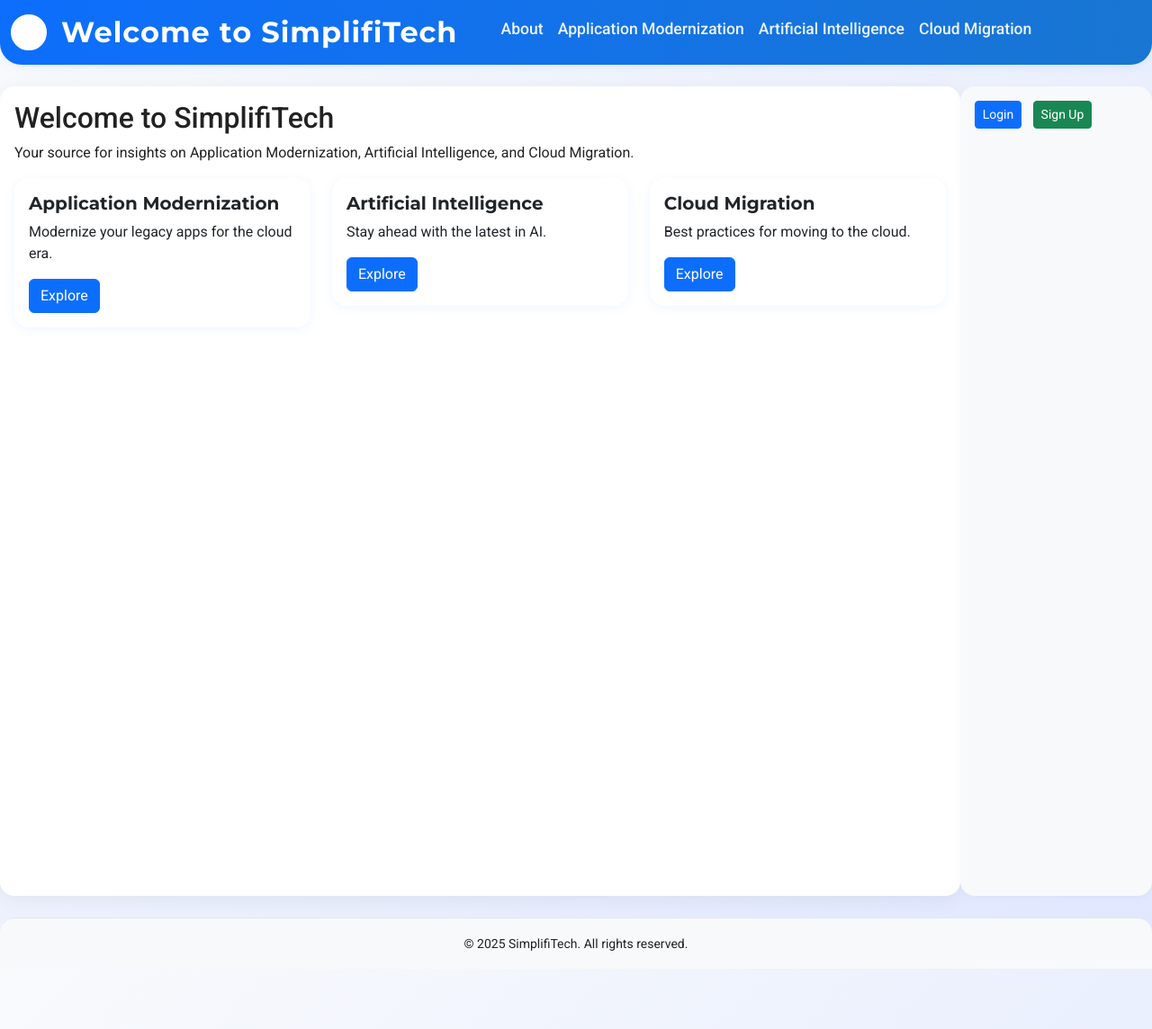
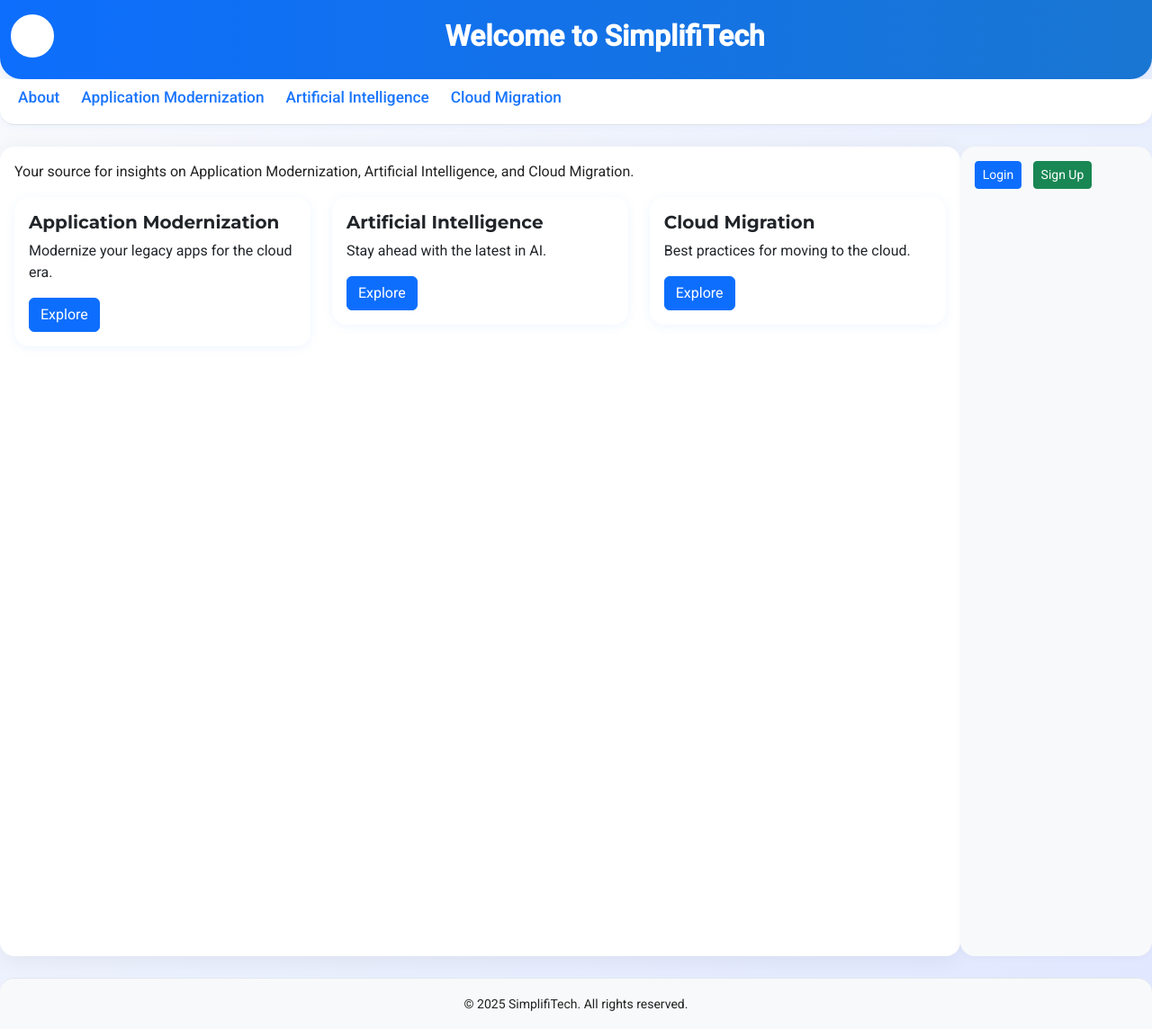
Before and after one commit to Harshadmoregit/SimplifiTech, a Jekyll site: the page built from index.html, in a window 1280 px wide. Shown: the whole page at 90% size. Built offline with Jekyll 4.4.1, drawn with Linux system fonts in a browser that asks for light colours; before the commit the page ends 1077 px from its top, so only the background shows below that.

Commit message:
Changed homepage top banner changes

```diff
--- a/_includes/header.html
+++ b/_includes/header.html
@@ -1,15 +1,18 @@
 <header class="site-header py-3 bg-primary text-white">
-  <div class="container-fluid d-flex align-items-center">
-    <div class="d-flex align-items-center me-4">
-      <img src="/assets/images/simplify-icon.svg" alt="SimplifiTech Logo" style="height: 40px; width: 40px; margin-right: 1rem; filter: brightness(0) invert(1);">
-      <span class="h4 mb-0 fw-bold text-center">Welcome to SimplifiTech</span>
+  <div class="container-fluid d-flex flex-column align-items-center">
+    <div class="d-flex align-items-center justify-content-center w-100 mb-2">
+      <img src="/assets/images/simplify-icon.svg" alt="SimplifiTech Logo" style="height: 48px; width: 48px; margin-right: 1rem; filter: brightness(0) invert(1); display: inline-block;">
+      <span class="h2 mb-0 fw-bold text-center flex-grow-1">Welcome to SimplifiTech</span>
     </div>
-    <br />
-    <nav class="d-flex flex-row ms-3">
-      <a class="nav-link text-white px-2" href="/about.html">About</a>
-      <a class="nav-link text-white px-2" href="/categories/application-modernization.html">Application Modernization</a>
-      <a class="nav-link text-white px-2" href="/categories/artificial-intelligence.html">Artificial Intelligence</a>
-      <a class="nav-link text-white px-2" href="/categories/cloud-migration.html">Cloud Migration</a>
-    </nav>
   </div>
 </header>
+<nav class="main-nav bg-white w-100 border-bottom py-2">
+  <div class="container-fluid">
+    <div class="d-flex flex-row align-items-center">
+      <a class="nav-link text-primary px-2" href="/about.html">About</a>
+      <a class="nav-link text-primary px-2" href="/categories/application-modernization.html">Application Modernization</a>
+      <a class="nav-link text-primary px-2" href="/categories/artificial-intelligence.html">Artificial Intelligence</a>
+      <a class="nav-link text-primary px-2" href="/categories/cloud-migration.html">Cloud Migration</a>
+    </div>
+  </div>
+</nav>
--- a/assets/css/style.css
+++ b/assets/css/style.css
@@ -9,24 +9,27 @@ body {
   color: #fff;
   box-shadow: 0 2px 12px rgba(13,110,253,0.08);
   border-radius: 0 0 1.5rem 1.5rem;
+  margin-bottom: 0;
+}
+.site-header img {
+  vertical-align: middle;
+}
+.main-nav {
+  border-radius: 0 0 1rem 1rem;
   margin-bottom: 0.5rem;
+  box-shadow: 0 2px 8px rgba(13,110,253,0.04);
 }
-.site-header .nav-link {
-  color: #fff !important;
+.main-nav .nav-link {
+  color: #0d6efd !important;
   font-weight: 500;
-  font-size: 1.1rem;
-  opacity: 0.92;
+  font-size: 1.08rem;
+  opacity: 0.95;
   transition: color 0.15s;
+  margin-right: 0.5rem;
 }
-.site-header .nav-link:hover, .site-header .nav-link.active {
-  color: #ffe082 !important;
+.main-nav .nav-link:hover, .main-nav .nav-link.active {
+  color: #1976d2 !important;
   text-decoration: underline;
-}
-.site-header .h4 {
-  font-family: 'Montserrat', Arial, sans-serif;
-  font-size: 2rem;
-  letter-spacing: 1px;
-  margin-bottom: 0;
 }
 #about-col, #profile-col {
   min-height: 100vh;
--- a/index.html
+++ b/index.html
@@ -3,7 +3,6 @@ layout: main
 title: SimplifiTech
 ---
 <div class="home-intro">
-  <h2>Welcome to SimplifiTech</h2>
   <p>Your source for insights on Application Modernization, Artificial Intelligence, and Cloud Migration.</p>
 </div>
 <div class="row">
```
